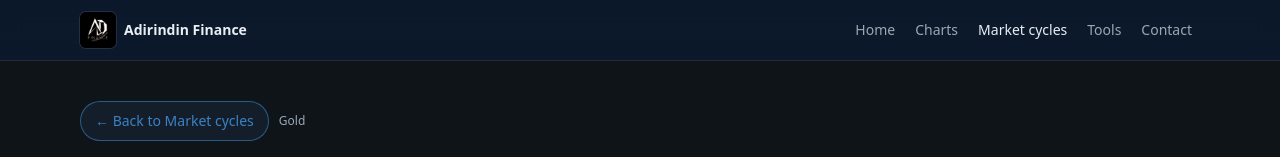
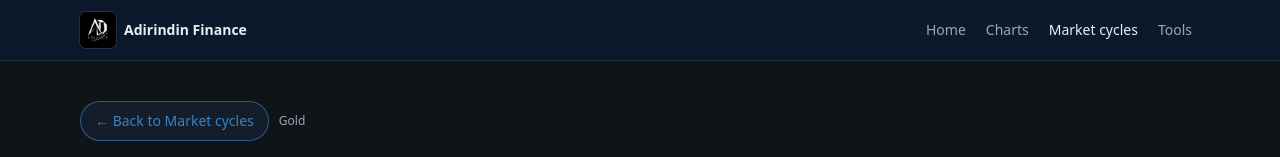
Before and after one commit to adirindin-debug/Adirindin-Finance, a Next.js app: page /tools/gold-cycle in a window 1280 px wide. Shown: the top 157 px of the page. Built offline with nearby package versions, Linux system fonts and the light colour scheme.

Commit message:
Nav: remove the Contact tab from the header (the /contact page stays)

```diff
--- a/src/components/Header.tsx
+++ b/src/components/Header.tsx
@@ -7,7 +7,6 @@ const nav = [
   { href: "/charts", label: "Charts" },
   { href: "/cycles", label: "Market cycles", shortLabel: "Cycles" },
   { href: "/tools", label: "Tools" },
-  { href: "/contact", label: "Contact" },
 ];
 
 /** Cycle desks that live under /tools/ but belong to Market cycles in the nav. */
```
